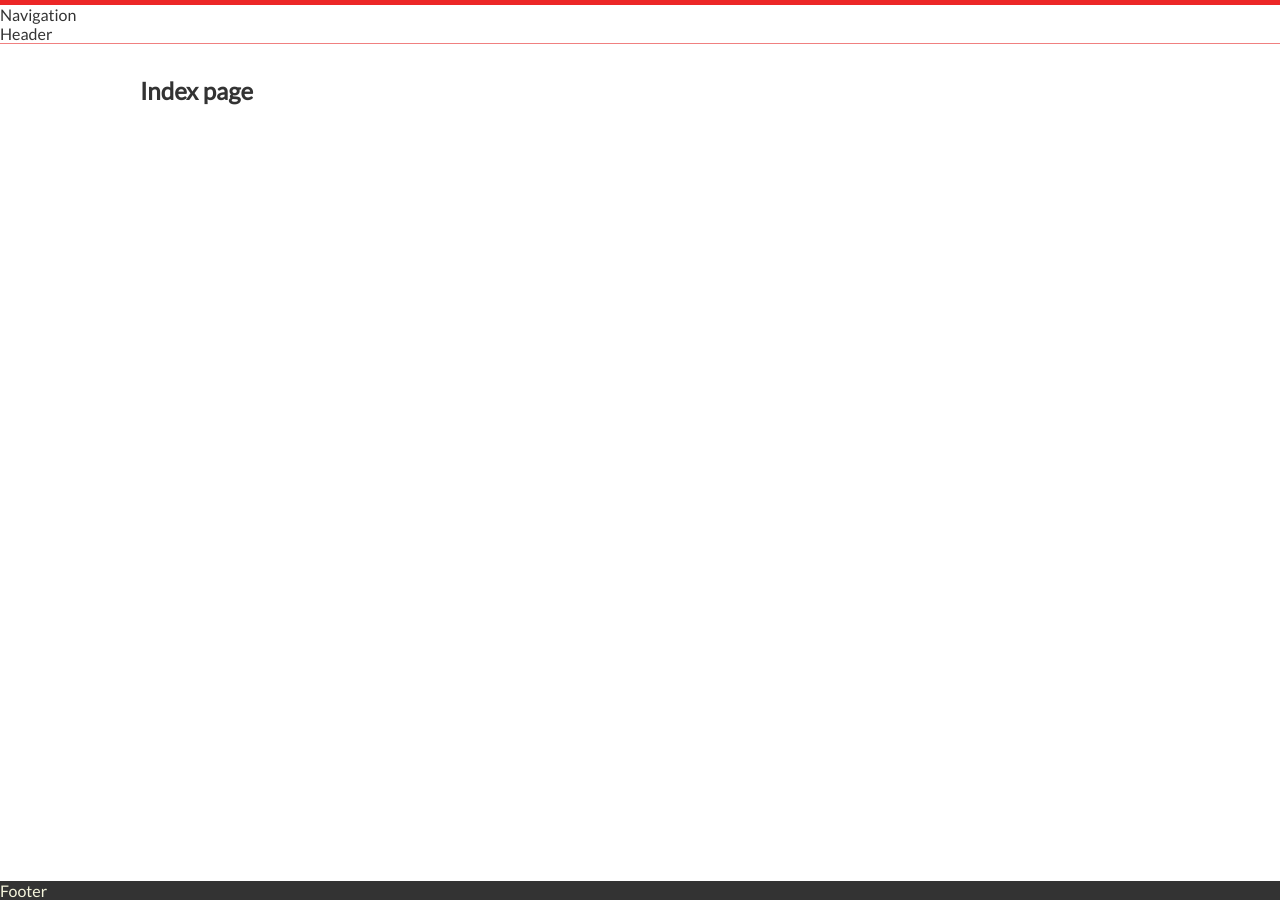
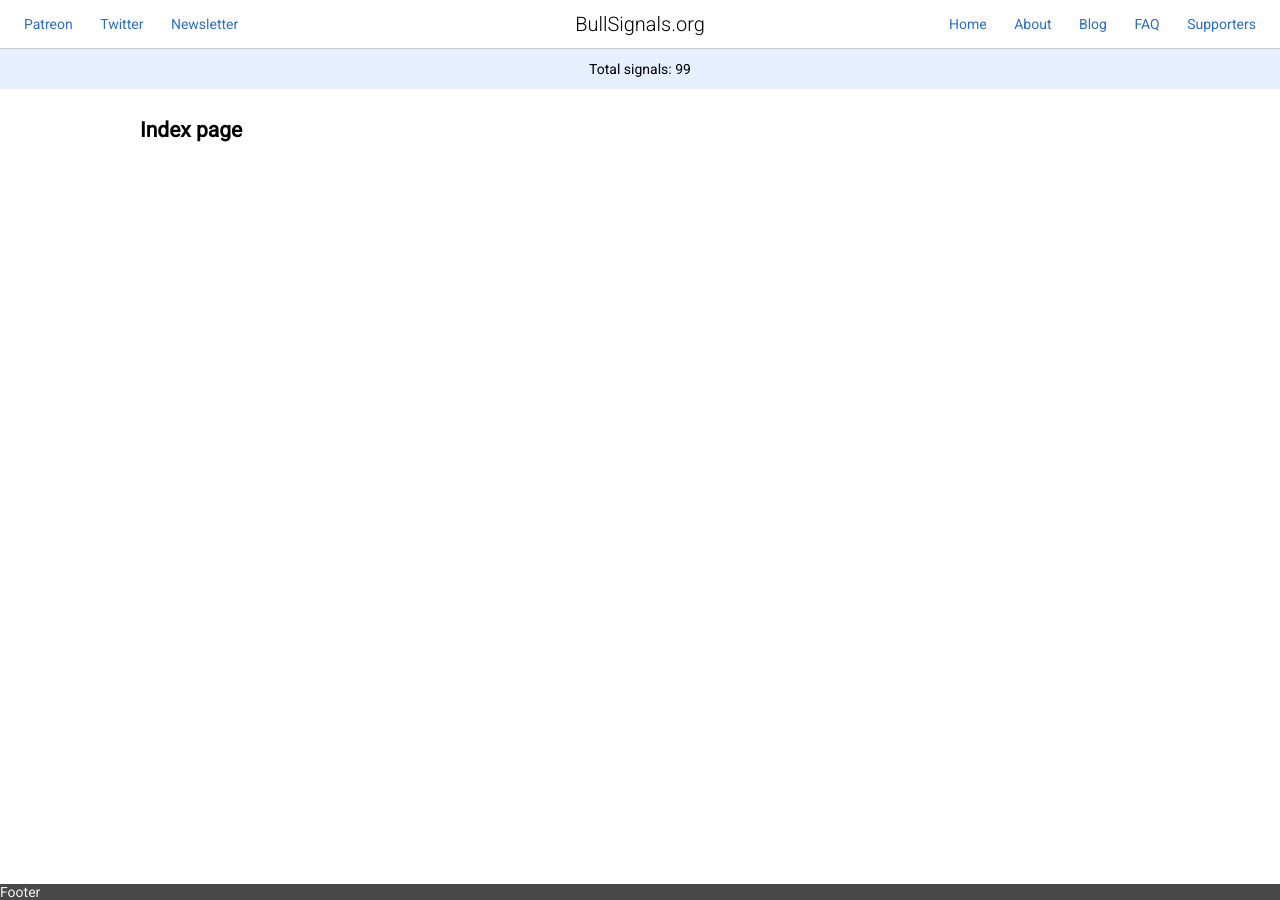
Before and after one commit to stocksignals/stocksignals.github.io, a Jekyll site: the page built from index.html, in a window 1280 px wide. Built offline with Jekyll 4.4.1, drawn with Linux system fonts in a browser that asks for light colours.

Commit message:
Adding theme

```diff
--- a/_config.yml
+++ b/_config.yml
@@ -13,7 +13,7 @@
 # you will see them accessed via {{ site.title }}, {{ site.email }}, and so on.
 # You can create any custom variable you would like, and they will be accessible
 # in the templates via {{ site.myvariable }}.
-title: Buy Stock Signals
+title: BullSignals.org
 email: proochster@gmail.com
 description: >- # this means to ignore newlines until "baseurl:"
   Free online stock signals, mid and long term.
--- a/_drafts/2018-05-23-newpost.html
+++ b/_drafts/2018-05-23-newpost.html
@@ -1,6 +1,6 @@
 ---
 layout: default
 title:  "Welcome to Jekyll!"
-date:   2018-05-22 22:36:52 +0100
+date:   2018-05-22 22:36:52
 categories: jekyll update
 ---
--- /dev/null
+++ b/_includes/channels.html
@@ -0,0 +1,5 @@
+<ul class="channels inline-list">
+    <li class="inline-list__item"><a href="#" title="Patreon" class="inline-list__link">Patreon</a></li>
+    <li class="inline-list__item"><a href="#" title="Twitter" class="inline-list__link">Twitter</a></li>
+    <li class="inline-list__item"><a href="#" title="Newsletter" class="inline-list__link">Newsletter</a></li>
+</ul>
--- a/_includes/head.html
+++ b/_includes/head.html
@@ -4,6 +4,6 @@
     <meta http-equiv="X-UA-Compatible" content="ie=edge">
     <meta name="theme-color" content="{{ site.theme-colour }}">
     <title>{% if page.title %}{{ page.title }} | {% endif %}{{ site.title }}</title>
-    <link href="https://fonts.googleapis.com/css?family=Lato" rel="stylesheet">
+    <link href="https://fonts.googleapis.com/css?family=Roboto:300,400" rel="stylesheet">
     <link rel="stylesheet" href="{{ '/bundle.css' | absolute_url }}">
 </head>
--- /dev/null
+++ b/_includes/header-info.html
@@ -0,0 +1,5 @@
+<section class="header-info padding">
+    <ul class="stats inline-list">
+        <li class="inline-list__item">Total signals: <span class="strong">99</span></li>
+    </ul>
+</section>
--- a/_includes/header.html
+++ b/_includes/header.html
@@ -1 +1,5 @@
-<header>Header</header>
+<header class="padding">
+        {% include channels.html %}
+        <div class="logo"><a href="#" title="{{ site.url }}">{{ site.title }}</a></div>
+        {% include navigation.html %}
+</header>
--- a/_includes/navigation.html
+++ b/_includes/navigation.html
@@ -1 +1,9 @@
-<nav>Navigation</nav>
+<nav>
+    <ul class="navigation inline-list">
+        <li class="inline-list__item"><a href="#" title="Home" class="inline-list__link">Home</a></li>
+        <li class="inline-list__item"><a href="#" title="About" class="inline-list__link">About</a></li>
+        <li class="inline-list__item"><a href="#" title="Blog" class="inline-list__link">Blog</a></li>
+        <li class="inline-list__item"><a href="#" title="FAQ" class="inline-list__link">FAQ</a></li>
+        <li class="inline-list__item"><a href="#" title="Supporters" class="inline-list__link">Supporters</a></li>
+    </ul>
+</nav>
--- a/_layouts/default.html
+++ b/_layouts/default.html
@@ -4,8 +4,8 @@
 <html lang="en">
     {% include head.html %}
 <body>
-    {% include navigation.html %}
     {% include header.html %}
+    {% include header-info.html %}
     <section class="wrapper content">{{ content }}</section>
     {% include footer.html %}
 </body>
--- /dev/null
+++ b/_styles/components/header-info.scss
@@ -0,0 +1,8 @@
+//----------------
+//  HEADER INFO
+//----------------
+
+.header-info{
+    background-color: $blue;
+    text-align: center;
+}
--- a/_styles/components/header.scss
+++ b/_styles/components/header.scss
@@ -3,6 +3,18 @@
 //----------------
 
 header{
-    // background-color: $light;
-    border-bottom: 1px solid $secondary-colour;
+    display: flex;
+    align-items: center;
+    border-bottom: 1px solid $border;
 }
+
+.logo{
+    flex-grow: 0;
+    flex-basis: 0;
+    font-weight: 300;
+    font-size: 20px;
+
+    a{
+        color: $text;
+    }
+}
--- a/_styles/components/navigation.scss
+++ b/_styles/components/navigation.scss
@@ -3,10 +3,12 @@
 //----------------
 
 nav{
-    border-top:5px solid $primary-colour;
+    flex-basis: 0;
+    flex-grow: 1;
+    text-align: right;
 }
 
-.nav-list{
+.inline-list{
     padding: 0;
     margin: 0;
     list-style: none;
@@ -20,3 +22,8 @@ nav{
         padding: 0 $base-unit;
     }
 }
+
+.channels{
+    flex-basis: 0;
+    flex-grow: 1;
+}
--- a/_styles/fonts.scss
+++ b/_styles/fonts.scss
@@ -3,8 +3,9 @@
 //----------------
 
 body{
-    color: $dark;
-    font-family: 'Lato', sans-serif;
+    color: $text;
+    font-family: 'Roboto', sans-serif;
+    font-size: 14px;
 }
 
 h1,h2,h3,h4,h5{
@@ -12,9 +13,18 @@ h1,h2,h3,h4,h5{
 }
 
 a{
-    color: $primary-colour;
+    color: $link;
+    text-decoration: none;
 
     &:hover{
-        text-decoration: none;
+        text-decoration: underline;
+    }
+
+    &:active{
+        color: $confirm;
     }
 }
+
+.strong{
+    font-weight: 400;
+}
--- a/_styles/layout.scss
+++ b/_styles/layout.scss
@@ -21,12 +21,12 @@ body{
 }
 
 .padding{
-    padding: $base-unitx2;
+    padding: $base-unit;
 }
 
-.section{
-    padding: $base-unitx2;
-}
+// .section{
+//     padding: $base-unitx2;
+// }
 
 .wrapper{
     padding: $base-unit;
--- a/_styles/variables.scss
+++ b/_styles/variables.scss
@@ -4,10 +4,17 @@
 
 
 // Colours
-$primary-colour: #ec2727;
-$secondary-colour: lightcoral;
-$light: beige;
-$dark: #333;
+$text: #000;
+$blue: #E6EFFD;
+$dark: #484848;
+$light: #F4F4F4;
+$link: #2B6DCF;
+$border: #CACACA;
+
+$confirm: #50A200;
+$confirm-light: #E6F7E8;
+$warning: #C50000;
+$warning-light: #FAE6E6;
 
 // Spacing
 $base-unit: 12px;
--- a/bundle.scss
+++ b/bundle.scss
@@ -7,5 +7,6 @@
 "fonts",
 "layout",
 "components/header",
+"components/header-info",
 "components/footer",
 "components/navigation";
```
